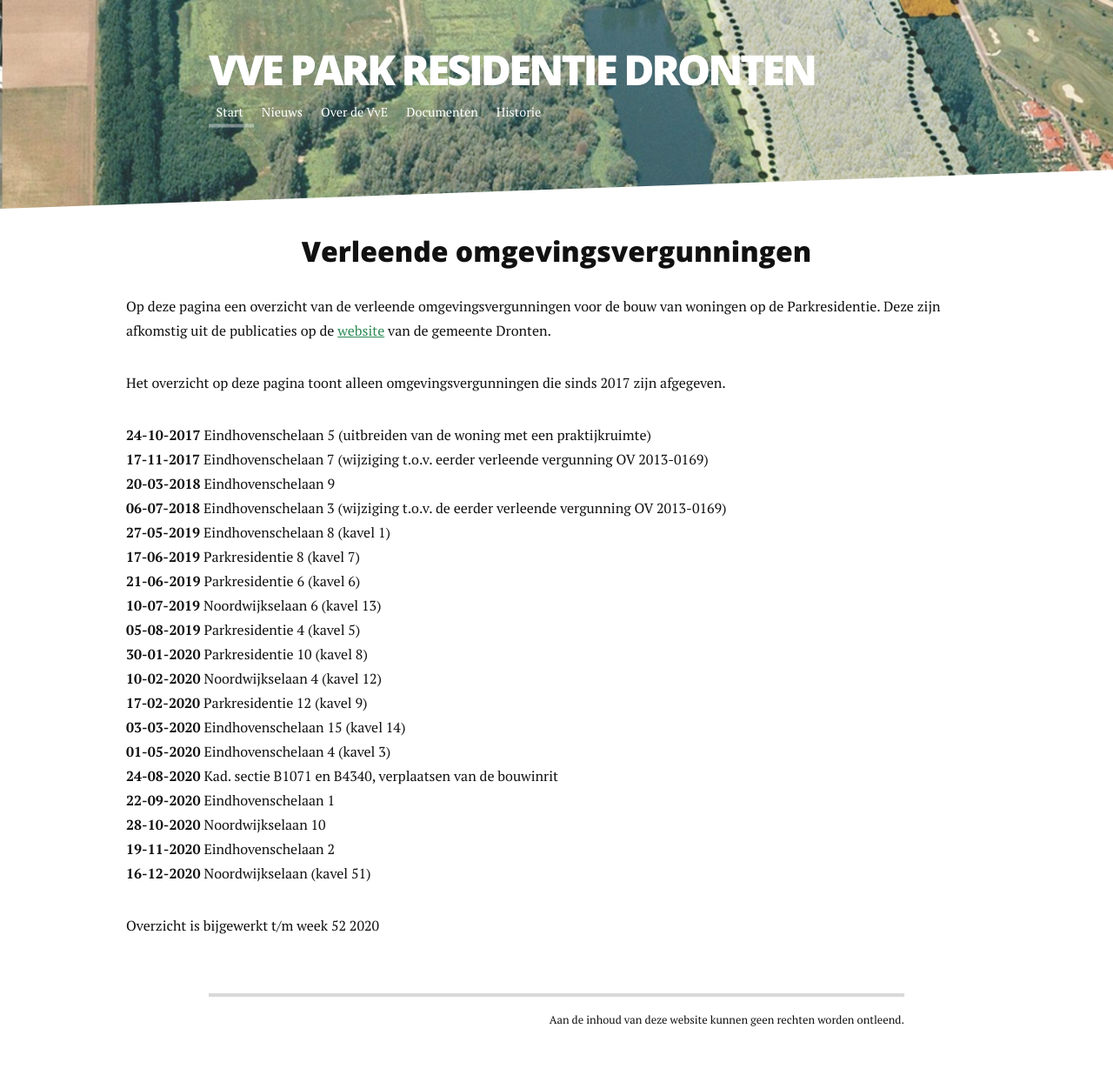
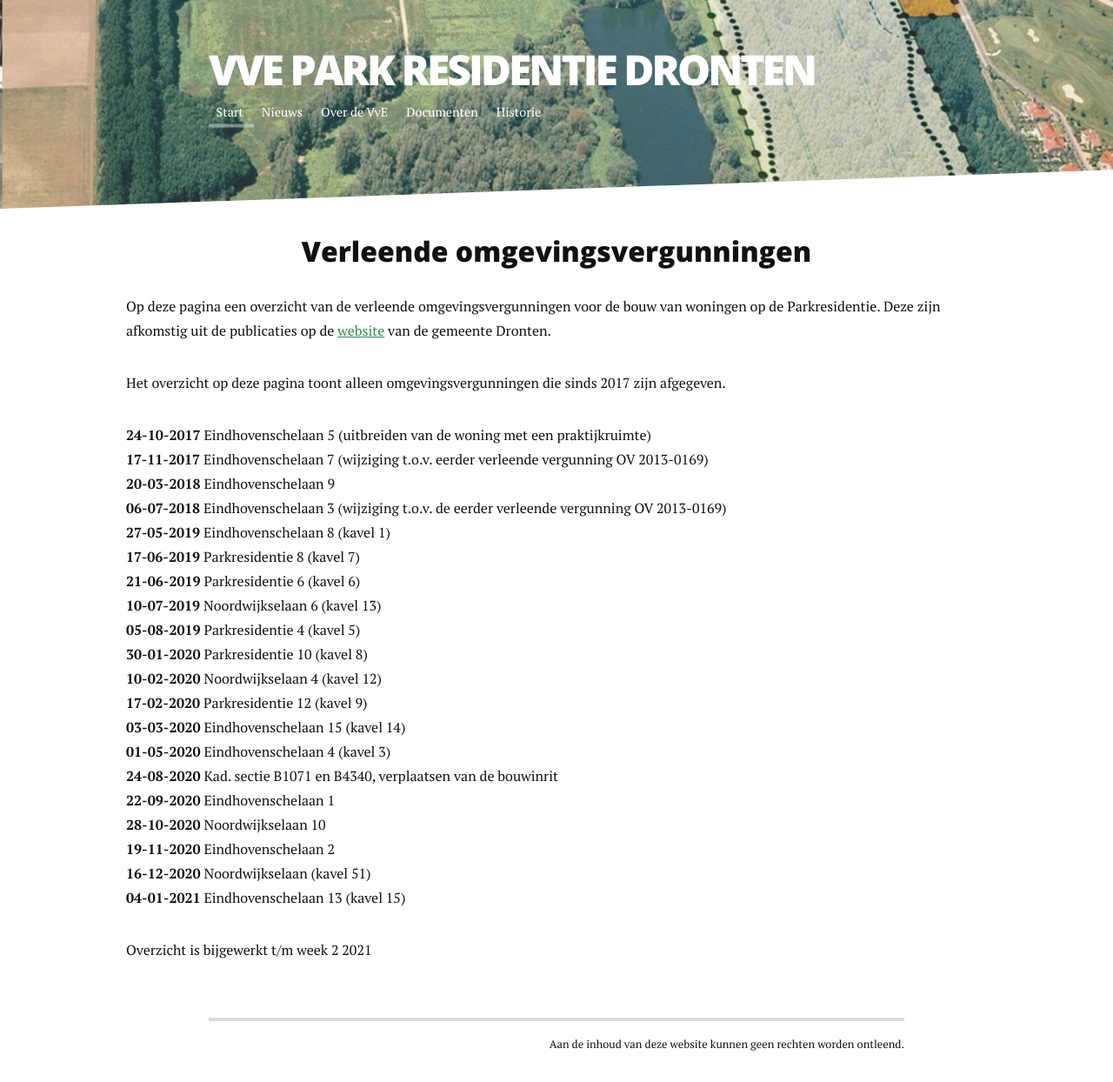
Before and after one commit to plamola/vve-parkresidentie, a Jekyll site: the page built from omgevingsvergunningen.md, in a window 1280 px wide. Shown: the whole page at 87% size. Built offline with Jekyll 4.4.1, drawn with Linux system fonts in a browser that asks for light colours; nearby versions of some CDN libraries; before the commit the page ends 1216 px from its top, so only the background shows below that.

Commit message:
Bijgewerkt t/m week 2

```diff
--- a/omgevingsvergunningen.md
+++ b/omgevingsvergunningen.md
@@ -30,7 +30,8 @@ title: "Verleende omgevingsvergunningen"
     <li><strong>28-10-2020</strong> Noordwijkselaan 10</li>
     <li><strong>19-11-2020</strong> Eindhovenschelaan 2</li>
     <li><strong>16-12-2020</strong> Noordwijkselaan (kavel 51)</li>
+    <li><strong>04-01-2021</strong> Eindhovenschelaan 13 (kavel 15)</li>
   </ul>
-  <p>Overzicht is bijgewerkt t/m week 52 2020</p>
+  <p>Overzicht is bijgewerkt t/m week 2 2021</p>
 
 </div>
```
